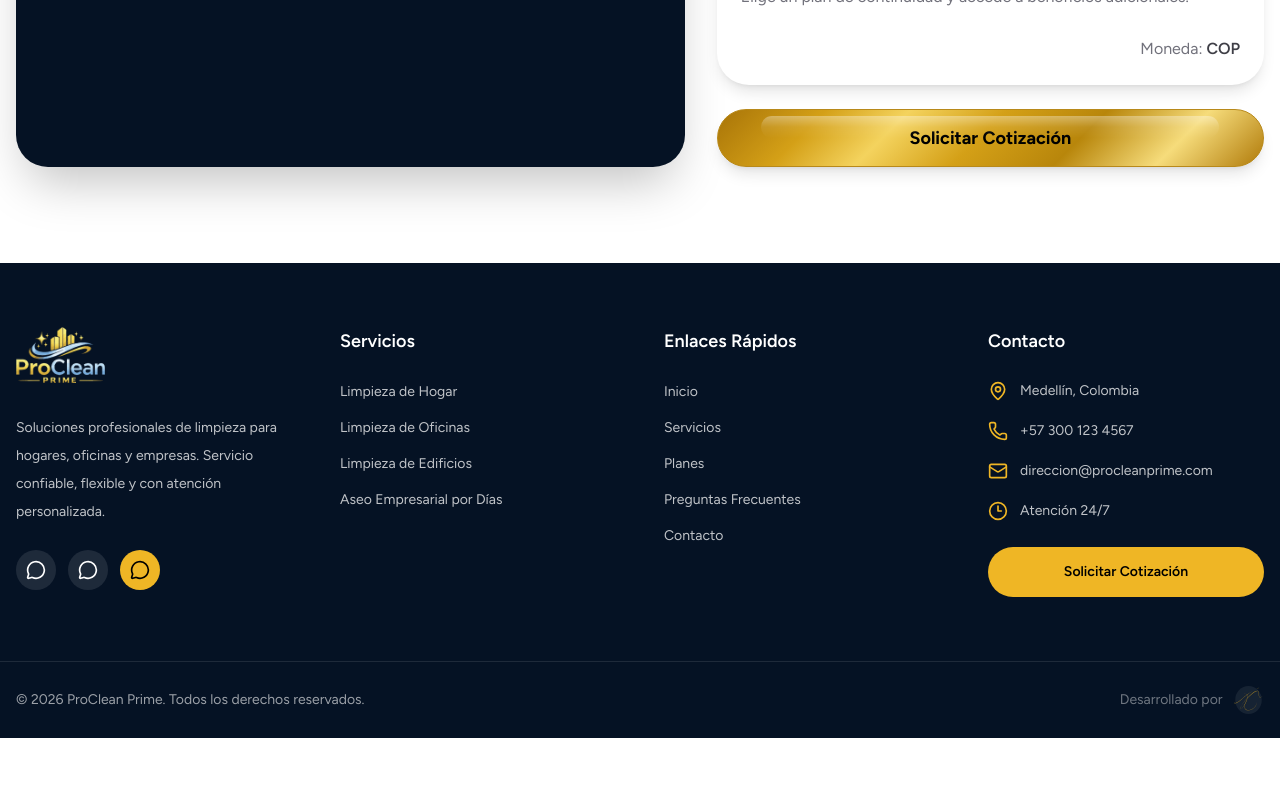
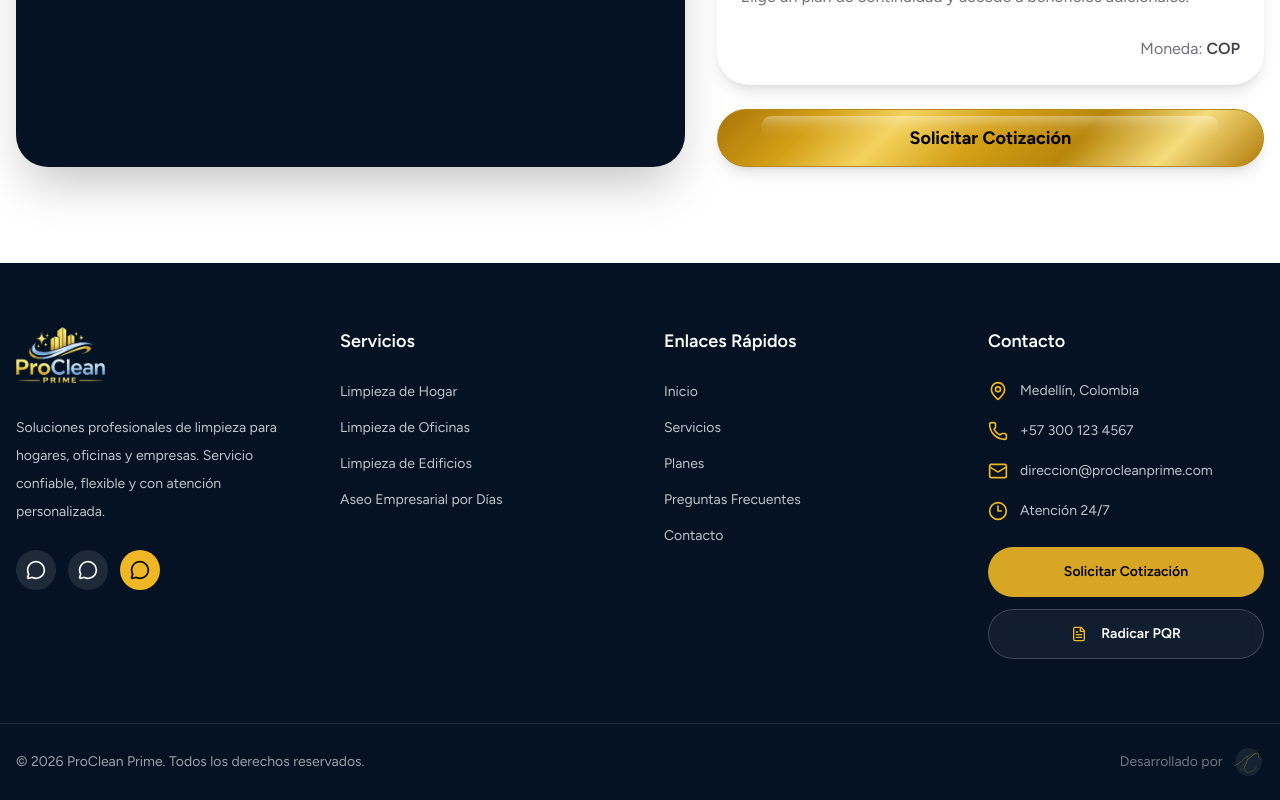
Before and after one commit to K3v1nD3V/ProClean-Prime, a Next.js app: page / in a window 1280 px wide. Shown: the part 3951-4751 px from the top of the page. Before the commit the page ends 4689 px from the top, so only its background shows below. Built offline with nearby package versions, Linux system fonts and the light colour scheme.

Commit message:
feat(footer): PQR whatsapp button added

```diff
--- a/src/components/layout/footer.tsx
+++ b/src/components/layout/footer.tsx
@@ -1,19 +1,17 @@
-// src/components/layout/footer.tsx
-
 import Image from "next/image";
 import Link from "next/link";
-// Cambia los imports por estos:
 import {
   MapPin,
   Phone,
   Mail,
   Clock3,
   MessageCircle,
-//   InstagramIcon,
-//   FacebookIcon,
+  FileText
+  //   InstagramIcon,
+  //   FacebookIcon,
 } from "lucide-react";
-
 import { Button } from "@/components/ui/button";
+import WhatsAppButton from "@/components/shared/whatsapp-button";
 
 const services = [
   "Limpieza de Hogar",
@@ -30,13 +28,21 @@ const quickLinks = [
   { label: "Contacto", href: "#contacto" },
 ];
 
-const WHATSAPP_NUMBER = "573001234567"; // Reemplaza con el número real
-const WHATSAPP_MESSAGE =
-  "Hola, me gustaría recibir información sobre sus servicios de limpieza.";
+const WHATSAPP_NUMBER = process.env.NEXT_PUBLIC_WHATSAPP_NUMBER;
 
-const whatsappUrl = `https://wa.me/${WHATSAPP_NUMBER}?text=${encodeURIComponent(
-  WHATSAPP_MESSAGE
-)}`;
+// const whatsappUrl = `https://wa.me/${WHATSAPP_NUMBER}?text=${encodeURIComponent(
+//   WHATSAPP_MESSAGE
+// )}`;
+
+const contactData = {
+  phone: WHATSAPP_NUMBER,
+  message: "Hola, me gustaría recibir información sobre sus servicios de limpieza.",
+};
+const pqrData = {
+  phone: WHATSAPP_NUMBER,
+  message:
+    "Hola, deseo radicar una PQR (Petición, Queja o Reclamo) relacionada con sus servicios.",
+};
 
 export default function Footer() {
   return (
@@ -82,7 +88,7 @@ export default function Footer() {
               </a>
 
               <a
-                href={whatsappUrl}
+                href={`https://wa.me/${contactData.phone}?text=${encodeURIComponent(contactData.message)}`}
                 target="_blank"
                 rel="noopener noreferrer"
                 className="flex h-10 w-10 items-center justify-center rounded-full bg-cta text-black transition hover:scale-105"
@@ -158,15 +164,27 @@ export default function Footer() {
             </div>
 
             <a
-              href={whatsappUrl}
+              href={`https://wa.me/${contactData.phone}?text=${encodeURIComponent(contactData.message)}`}
               target="_blank"
               rel="noopener noreferrer"
               className="mt-6 block"
             >
-              <Button className="w-full rounded-full bg-cta py-6 font-semibold text-black hover:brightness-110">
+              <Button className="w-full rounded-full bg-cta/90 py-6 font-semibold text-black hover:bg-cta">
                 Solicitar Cotización
               </Button>
             </a>
+              <WhatsAppButton
+                data={pqrData}
+                className="mt-3 block"
+              >
+                <Button
+                  variant="outline"
+                  className="w-full rounded-full border-white/20 bg-white/5 py-6 font-semibold text-white backdrop-blur-sm transition hover:border-[rgb(var(--cta))] hover:bg-white/10 hover:text-white"
+                >
+                  <FileText className="mr-2 h-5 w-5 text-cta" />
+                  Radicar PQR
+                </Button>
+              </WhatsAppButton>
           </div>
         </div>
       </div>
--- a/src/components/shared/whatsapp-button.tsx
+++ b/src/components/shared/whatsapp-button.tsx
@@ -1,7 +1,7 @@
 import Link from "next/link";
 
 interface wpData {
-  phone: string;
+  phone: string | number | undefined;
   message: string;
 }
 
```
